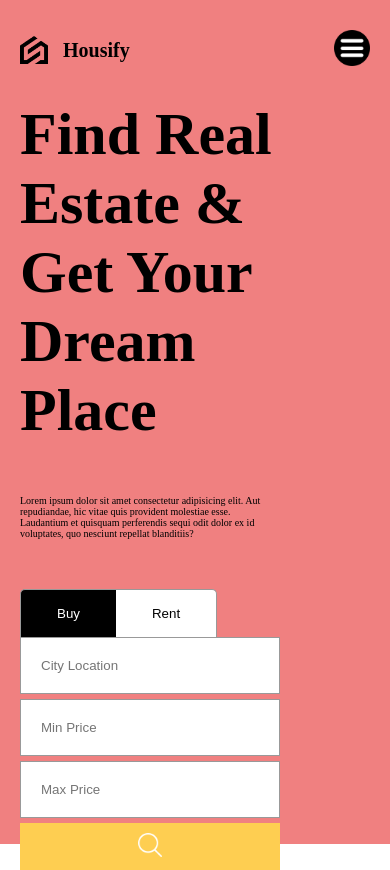
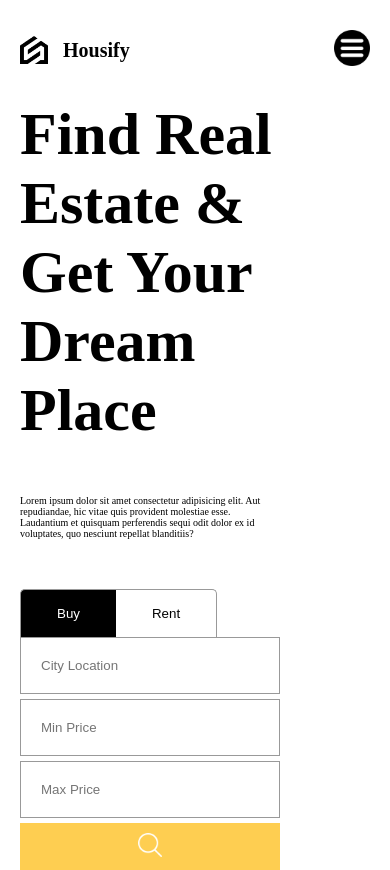
Before and after one commit to swasthikg73/Housify, a React (Vite) app in the folder client/: page / in a window 390 px wide. Shown: the top 870 px of the page. Built offline with nearby package versions, Linux system fonts and the light colour scheme.

Commit message:
Responsive design updated

```diff
--- a/client/src/pages/layout/Layout.scss
+++ b/client/src/pages/layout/Layout.scss
@@ -7,9 +7,7 @@
     padding: 0 20px;
 
 
-    @include sm {
-        background-color: lightcoral;
-    }
+    @include sm {}
 
     @include md {}
 
```
